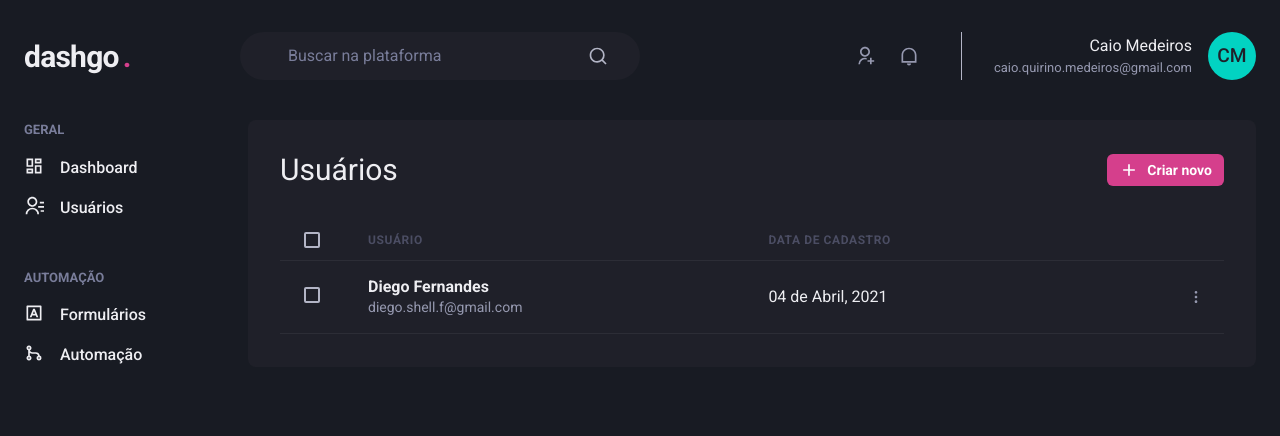
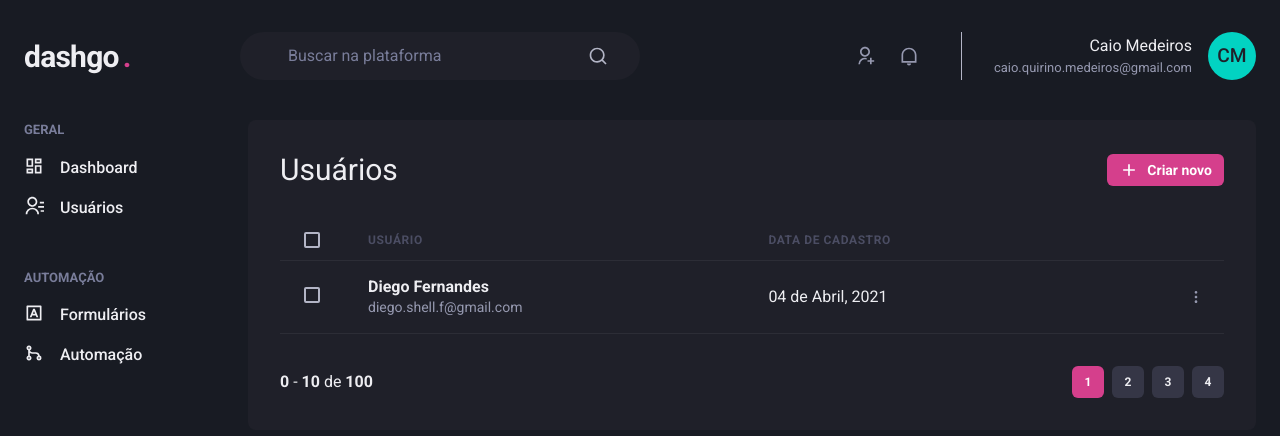
Before and after one commit to CaioQuirinoMedeiros/dashgo, a Next.js app: page /users in a window 1280 px wide. Shown: the top 436 px of the page. Built offline with nearby package versions, Linux system fonts and the light colour scheme.

Commit message:
Pagination component and Create User page

```diff
--- /dev/null
+++ b/src/components/Pagination.tsx
@@ -0,0 +1,56 @@
+import { Button, Stack, Box } from '@chakra-ui/react'
+
+export function Pagination() {
+  return (
+    <Stack
+      direction='row'
+      mt='8'
+      justify='space-between'
+      align='center'
+      spacing='6'
+    >
+      <Box>
+        <strong>0</strong> - <strong>10</strong> de <strong>100</strong>
+      </Box>
+      <Stack direction='row' spacing='2'>
+        <Button
+          size='sm'
+          fontSize='xs'
+          width='4'
+          colorScheme='pink'
+          disabled
+          _disabled={{ bg: 'pink.500', cursor: 'default' }}
+        >
+          1
+        </Button>
+        <Button
+          size='sm'
+          fontSize='xs'
+          width='4'
+          bg='gray.700'
+          _hover={{ bg: 'gay.500' }}
+        >
+          2
+        </Button>
+        <Button
+          size='sm'
+          fontSize='xs'
+          width='4'
+          bg='gray.700'
+          _hover={{ bg: 'gay.500' }}
+        >
+          3
+        </Button>
+        <Button
+          size='sm'
+          fontSize='xs'
+          width='4'
+          bg='gray.700'
+          _hover={{ bg: 'gay.500' }}
+        >
+          4
+        </Button>
+      </Stack>
+    </Stack>
+  )
+}
--- a/src/pages/users/index.tsx
+++ b/src/pages/users/index.tsx
@@ -27,6 +27,7 @@
 
 import { Header } from '../../components/Header'
 import { Sidebar } from '../../components/Sidebar'
+import { Pagination } from '../../components/Pagination'
 
 export default function UsersList() {
   return (
@@ -109,6 +110,8 @@
               </Tr>
             </Tbody>
           </Table>
+
+          <Pagination />
         </Box>
       </Flex>
     </Box>
```
Also changed, not shown: src/pages/users/create.tsx (added, +76 -0 lines).
